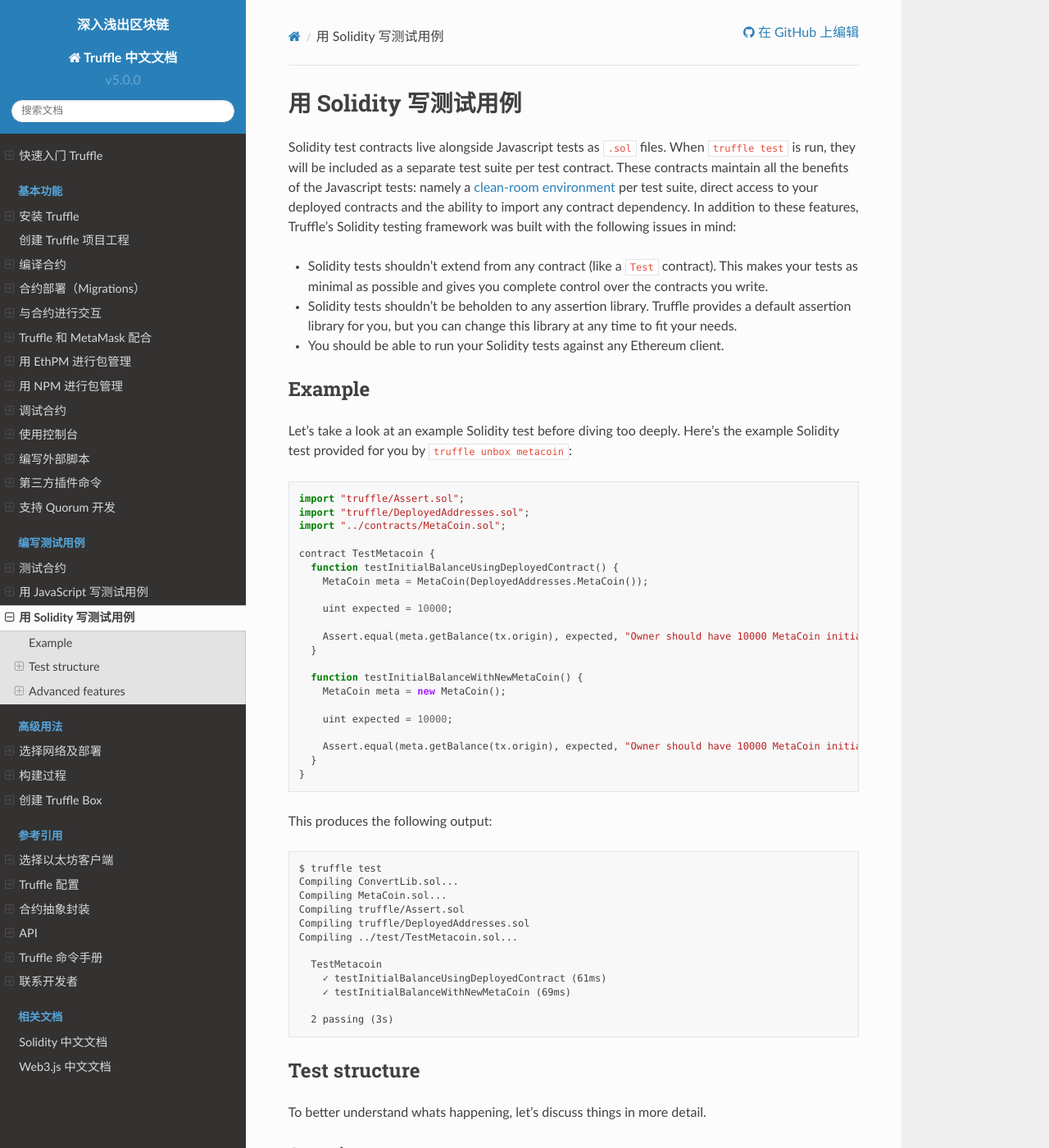
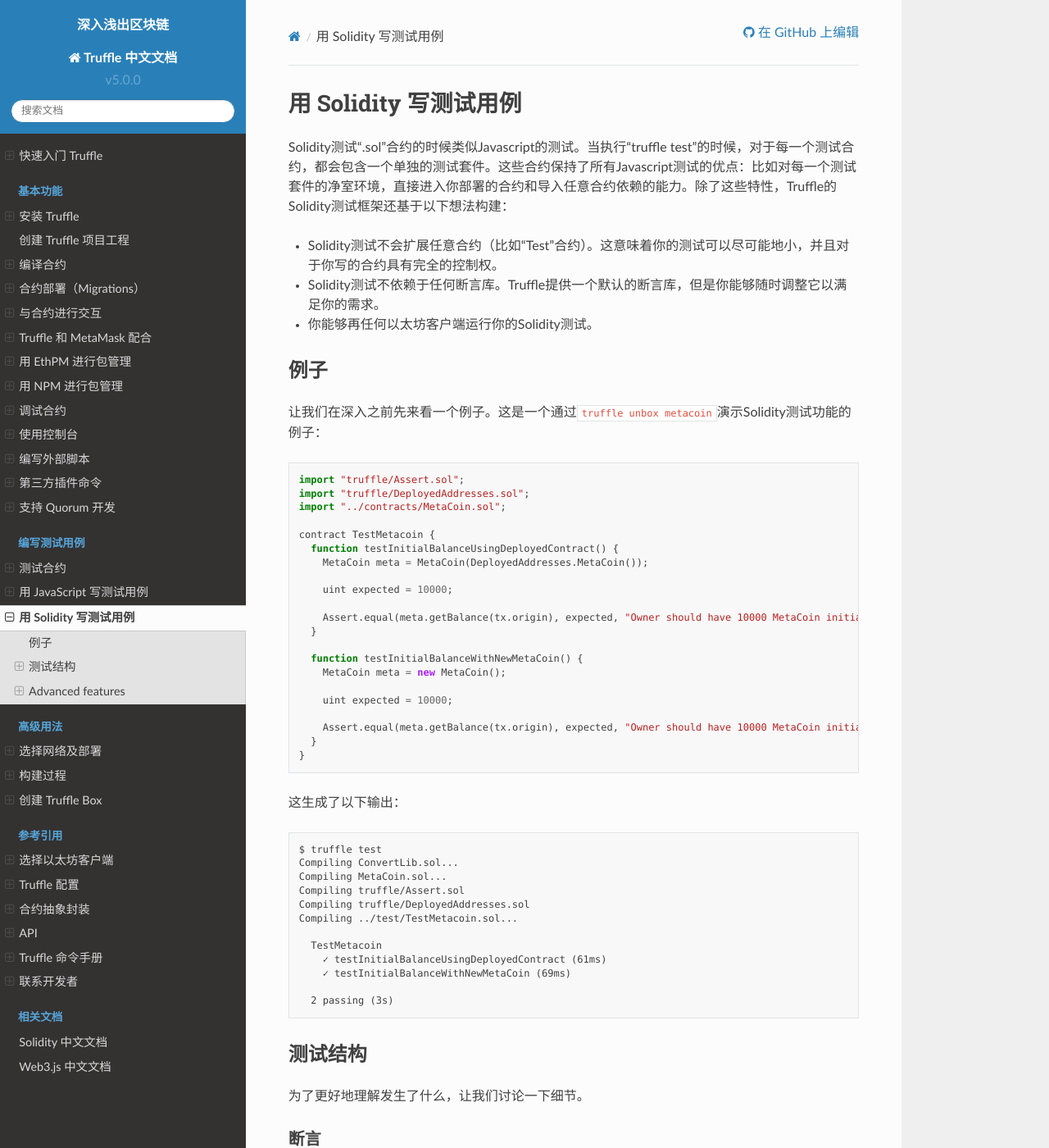
Before and after one commit to lbc-team/truffle-docs, a Sphinx documentation site: the page built from source/testing/writing-tests-in-solidity.md, in a window 1280 px wide and 1400 px high. Shown: the whole window at 82% size. Built offline with Sphinx 7.4.7 and the Read the Docs theme 2.0.0, drawn with Linux system fonts in a browser that asks for light colours; comment, search, counter and statistics services are not loaded.

Commit message:
翻译了一点，没翻译完，改天有空接着翻译吧，太长了。

````diff
--- a/source/testing/writing-tests-in-solidity.md
+++ b/source/testing/writing-tests-in-solidity.md
@@ -1,14 +1,18 @@
 # 用 Solidity 写测试用例
 
-Solidity test contracts live alongside Javascript tests as `.sol` files. When `truffle test` is run, they will be included as a separate test suite per test contract. These contracts maintain all the benefits of the Javascript tests: namely a [clean-room environment](/docs/getting_started/testing#clean-room-environment) per test suite, direct access to your deployed contracts and the ability to import any contract dependency. In addition to these features, Truffle's Solidity testing framework was built with the following issues in mind:
+Solidity测试“.sol”合约的时候类似Javascript的测试。当执行“truffle test”的时候，对于每一个测试合约，都会包含一个单独的测试套件。这些合约保持了所有Javascript测试的优点：比如对每一个测试套件的净室环境，直接进入你部署的合约和导入任意合约依赖的能力。除了这些特性，Truffle的Solidity测试框架还基于以下想法构建：
 
-* Solidity tests shouldn't extend from any contract (like a `Test` contract). This makes your tests as minimal as possible and gives you complete control over the contracts you write.
-* Solidity tests shouldn't be beholden to any assertion library. Truffle provides a default assertion library for you, but you can change this library at any time to fit your needs.
-* You should be able to run your Solidity tests against any Ethereum client.
 
-## Example
+* Solidity测试不会扩展任意合约（比如“Test”合约）。这意味着你的测试可以尽可能地小，并且对于你写的合约具有完全的控制权。
 
-Let's take a look at an example Solidity test before diving too deeply. Here's the example Solidity test provided for you by `truffle unbox metacoin`:
+* Solidity测试不依赖于任何断言库。Truffle提供一个默认的断言库，但是你能够随时调整它以满足你的需求。
+
+* 你能够再任何以太坊客户端运行你的Solidity测试。
+
+## 例子
+
+让我们在深入之前先来看一个例子。这是一个通过`truffle unbox metacoin`演示Solidity测试功能的例子：
+
 
 ```javascript
 import "truffle/Assert.sol";
@@ -34,7 +38,7 @@ contract TestMetacoin {
 }
 ```
 
-This produces the following output:
+这生成了以下输出：
 
 ```
 $ truffle test
@@ -51,11 +55,11 @@ Compiling ../test/TestMetacoin.sol...
   2 passing (3s)
 ```
 
-## Test structure
+## 测试结构
 
-To better understand whats happening, let's discuss things in more detail.
+为了更好地理解发生了什么，让我们讨论一下细节。
 
-### Assertions
+### 断言
 
 Your assertion functions like `Assert.equal()` are provided to you by the `truffle/Assert.sol` library. This is the default assertion library, however you can include your own assertion library so long as the library loosely integrates with Truffle's test runner by triggering the correct assertion events. You can find all available assertion functions in [Assert.sol](https://github.com/trufflesuite/truffle/blob/develop/packages/truffle-core/lib/testing/Assert.sol).
 
````
